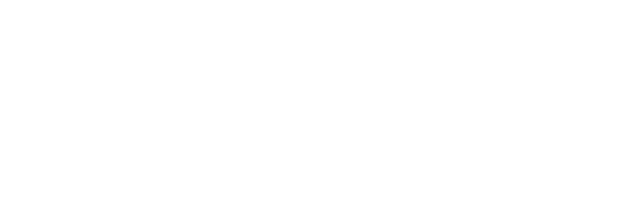
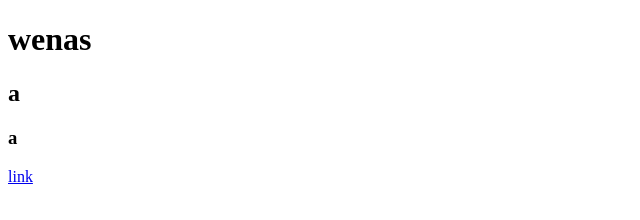
Before and after one commit to xCoddex/Alpha, a plain HTML site: page index.html in a window 1280 px wide. Shown: the whole page, without its empty margins (0-640 px from the left). Drawn offline with Linux system fonts and the light colour scheme.

Commit message:
se agrego un button con un pikachu girando

```diff
--- a/index.html
+++ b/index.html
@@ -4,11 +4,12 @@
     <meta charset="UTF-8">
     <meta http-equiv="X-UA-Compatible" content="IE=edge">
     <meta name="viewport" content="width=device-width, initial-scale=1.0">
-    <title> PAGINA OFICIAL </title>
+    <title> PAGINA OFICIAL.v2 </title>
 </head>
 <body>
-    <h1></h1>
-    <h2></h2>
-    <h3></h3>
+    <h1>wenas</h1>
+    <h2>a</h2>
+    <h3>a</h3>
+    <a href="https://c.tenor.com/WvqYtqLZfssAAAAC/pikachu-spin.gif">link</a>
 </body>
 </html>
```
